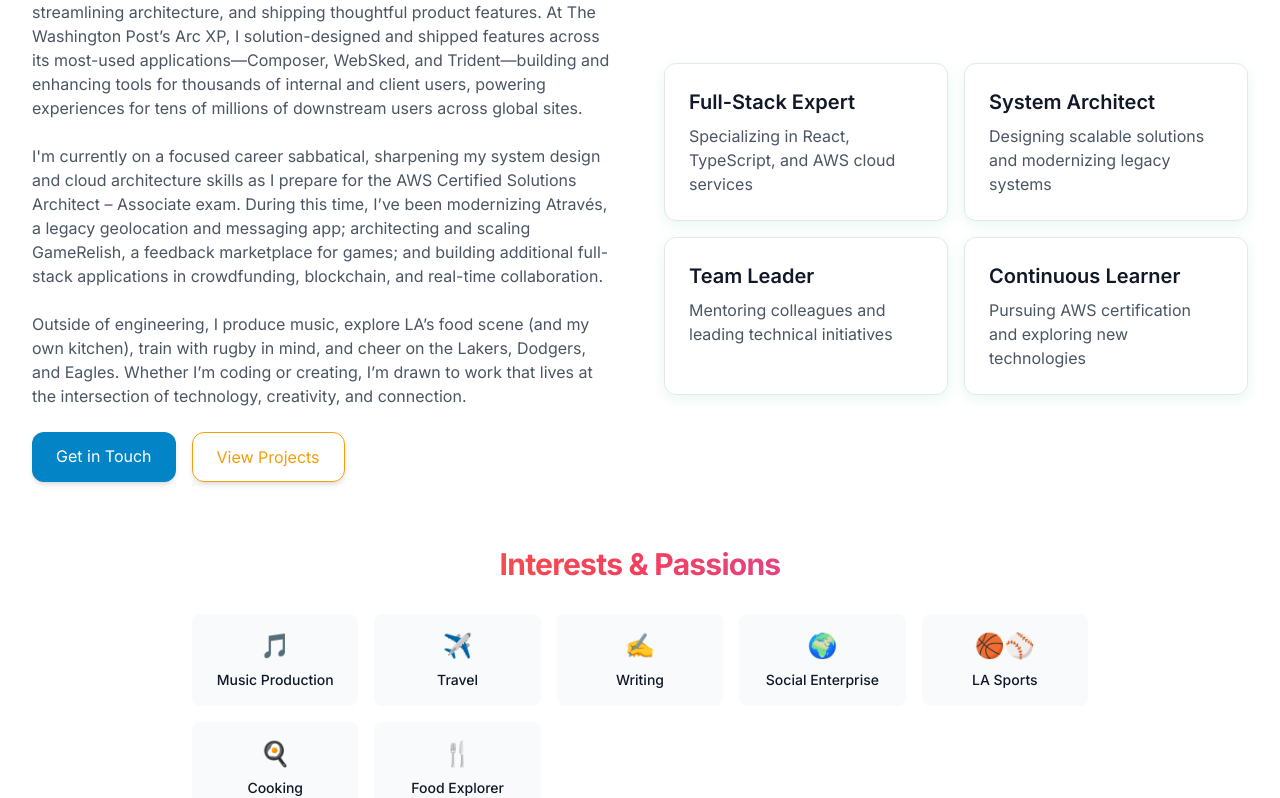
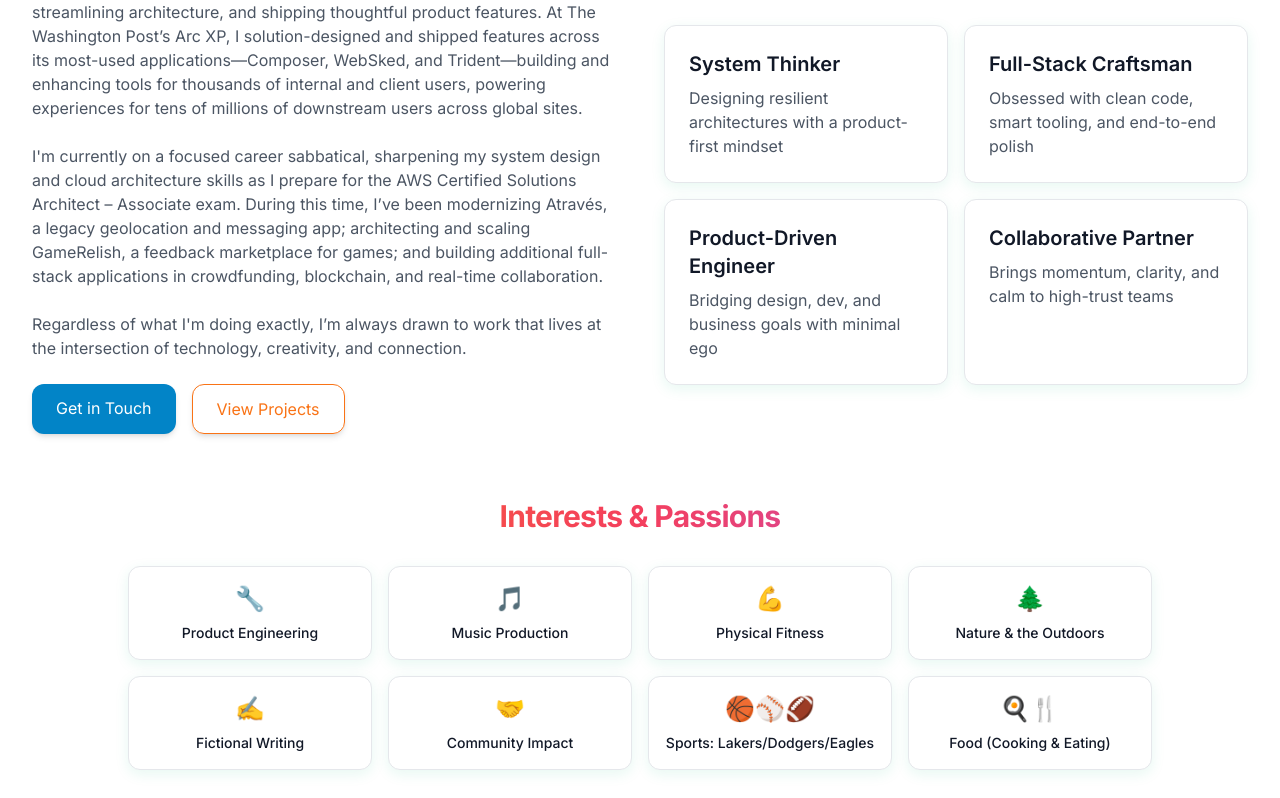
Before and after one commit to jb714/justinbell-me, a Next.js app: page / in a window 1280 px wide. Shown: the part 1008-1806 px from the top of the page. Built offline with nearby package versions, Linux system fonts and the light colour scheme.

Commit message:
Updates, to cards, color, copy and resume

```diff
--- a/components/About.tsx
+++ b/components/About.tsx
@@ -20,9 +20,11 @@ const About = () => {
               I'm a Senior Software Engineer with a passion for building scalable systems, streamlining architecture, and shipping thoughtful product features. At The Washington Post’s Arc XP, I solution-designed and shipped features across its most-used applications—Composer, WebSked, and Trident—building and enhancing tools for thousands of internal and client users, powering experiences for tens of millions of downstream users across global sites.
               </p>
               <p className="text-gray-600 dark:text-gray-300">
-              I'm currently on a focused career sabbatical, sharpening my system design and cloud architecture skills as I prepare for the AWS Certified Solutions Architect – Associate exam. During this time, I’ve been modernizing Através, a legacy geolocation and messaging app; architecting and scaling GameRelish, a feedback marketplace for games; and building additional full-stack applications in crowdfunding, blockchain, and real-time collaboration.         </p>
+              I'm currently on a focused career sabbatical, sharpening my system design and cloud architecture skills as I prepare for the AWS Certified Solutions Architect – Associate exam. During this time, I’ve been modernizing Através, a legacy geolocation and messaging app; architecting and scaling GameRelish, a feedback marketplace for games; and building additional full-stack applications in crowdfunding, blockchain, and real-time collaboration.
+              </p>
               <p className="text-gray-600 dark:text-gray-300">
-              Outside of engineering, I produce music, explore LA’s food scene (and my own kitchen), train with rugby in mind, and cheer on the Lakers, Dodgers, and Eagles. Whether I’m coding or creating, I’m drawn to work that lives at the intersection of technology, creativity, and connection.              </p>
+                Regardless of what I'm doing exactly, I’m always drawn to work that lives at the intersection of technology, creativity, and connection.
+              </p>
               <div className="flex gap-4">
                 <a
                   href="#contact"
@@ -32,7 +34,7 @@ const About = () => {
                 </a>
                 <a
                   href="#projects"
-              className="px-6 py-3 border border-amber-500 text-amber-500 rounded-xl hover:bg-amber-500 hover:text-white transition-all duration-200 ease-in-out shadow-md hover:shadow-lg"
+                  className="px-6 py-3 border border-contrast-500 text-contrast-500 rounded-xl hover:bg-contrast-500 hover:text-white transition-all duration-200 ease-in-out shadow-md hover:shadow-lg"
                 >
                   View Projects
                 </a>
@@ -40,27 +42,27 @@ const About = () => {
             </div>
             <div className="grid grid-cols-2 gap-4">
               <div className="p-6 bg-white dark:bg-gray-800 border border-gray-200 dark:border-gray-700 rounded-xl shadow-[0_4px_14px_0_rgba(16,185,129,0.1)] hover:shadow-[0_4px_20px_0_rgba(249,115,22,0.2)] transition-all duration-300">
-                <h3 className="text-xl font-semibold mb-2">Full-Stack Expert</h3>
+                <h3 className="text-xl font-semibold mb-2">System Thinker</h3>
                 <p className="text-gray-600 dark:text-gray-300">
-                  Specializing in React, TypeScript, and AWS cloud services
+                  Designing resilient architectures with a product-first mindset
                 </p>
               </div>
               <div className="p-6 bg-white dark:bg-gray-800 border border-gray-200 dark:border-gray-700 rounded-xl shadow-[0_4px_14px_0_rgba(16,185,129,0.1)] hover:shadow-[0_4px_20px_0_rgba(249,115,22,0.2)] transition-all duration-300">
-                <h3 className="text-xl font-semibold mb-2">System Architect</h3>
+                <h3 className="text-xl font-semibold mb-2">Full-Stack Craftsman</h3>
                 <p className="text-gray-600 dark:text-gray-300">
-                  Designing scalable solutions and modernizing legacy systems
+                  Obsessed with clean code, smart tooling, and end-to-end polish
                 </p>
               </div>
               <div className="p-6 bg-white dark:bg-gray-800 border border-gray-200 dark:border-gray-700 rounded-xl shadow-[0_4px_14px_0_rgba(16,185,129,0.1)] hover:shadow-[0_4px_20px_0_rgba(249,115,22,0.2)] transition-all duration-300">
-                <h3 className="text-xl font-semibold mb-2">Team Leader</h3>
+                <h3 className="text-xl font-semibold mb-2">Product-Driven Engineer</h3>
                 <p className="text-gray-600 dark:text-gray-300">
-                  Mentoring colleagues and leading technical initiatives
+                  Bridging design, dev, and business goals with minimal ego
                 </p>
               </div>
               <div className="p-6 bg-white dark:bg-gray-800 border border-gray-200 dark:border-gray-700 rounded-xl shadow-[0_4px_14px_0_rgba(16,185,129,0.1)] hover:shadow-[0_4px_20px_0_rgba(249,115,22,0.2)] transition-all duration-300">
-                <h3 className="text-xl font-semibold mb-2">Continuous Learner</h3>
+                <h3 className="text-xl font-semibold mb-2">Collaborative Partner</h3>
                 <p className="text-gray-600 dark:text-gray-300">
-                  Pursuing AWS certification and exploring new technologies
+                  Brings momentum, clarity, and calm to high-trust teams
                 </p>
               </div>
             </div>
@@ -75,34 +77,38 @@ const About = () => {
             className="mt-16"
           >
             <h3 className="heading-3 text-center mb-8 bg-gradient-to-r from-contrast-500 via-coral-500 to-accent-500 bg-clip-text text-transparent">Interests & Passions</h3>
-            <div className="grid grid-cols-2 md:grid-cols-3 lg:grid-cols-5 gap-4 max-w-4xl mx-auto">
-              <div className="text-center p-4 bg-gray-50 dark:bg-gray-800 rounded-lg">
+            <div className="grid grid-cols-2 md:grid-cols-3 lg:grid-cols-4 gap-4 max-w-5xl mx-auto">
+              <div className="text-center p-4 bg-white dark:bg-gray-800 border border-gray-200 dark:border-gray-700 rounded-xl shadow-[0_4px_14px_0_rgba(16,185,129,0.1)] hover:shadow-[0_4px_20px_0_rgba(249,115,22,0.2)] transition-all duration-300">
+                <span className="text-2xl mb-2 block">🔧</span>
+                <p className="text-sm font-medium">Product Engineering</p>
+              </div>
+              <div className="text-center p-4 bg-white dark:bg-gray-800 border border-gray-200 dark:border-gray-700 rounded-xl shadow-[0_4px_14px_0_rgba(16,185,129,0.1)] hover:shadow-[0_4px_20px_0_rgba(249,115,22,0.2)] transition-all duration-300">
                 <span className="text-2xl mb-2 block">🎵</span>
                 <p className="text-sm font-medium">Music Production</p>
               </div>
-              <div className="text-center p-4 bg-gray-50 dark:bg-gray-800 rounded-lg">
-                <span className="text-2xl mb-2 block">✈️</span>
-                <p className="text-sm font-medium">Travel</p>
+              <div className="text-center p-4 bg-white dark:bg-gray-800 border border-gray-200 dark:border-gray-700 rounded-xl shadow-[0_4px_14px_0_rgba(16,185,129,0.1)] hover:shadow-[0_4px_20px_0_rgba(249,115,22,0.2)] transition-all duration-300">
+                <span className="text-2xl mb-2 block">💪</span>
+                <p className="text-sm font-medium">Physical Fitness</p>
               </div>
-              <div className="text-center p-4 bg-gray-50 dark:bg-gray-800 rounded-lg">
+              <div className="text-center p-4 bg-white dark:bg-gray-800 border border-gray-200 dark:border-gray-700 rounded-xl shadow-[0_4px_14px_0_rgba(16,185,129,0.1)] hover:shadow-[0_4px_20px_0_rgba(249,115,22,0.2)] transition-all duration-300">
+                <span className="text-2xl mb-2 block">🌲</span>
+                <p className="text-sm font-medium">Nature & the Outdoors</p>
+              </div>
+              <div className="text-center p-4 bg-white dark:bg-gray-800 border border-gray-200 dark:border-gray-700 rounded-xl shadow-[0_4px_14px_0_rgba(16,185,129,0.1)] hover:shadow-[0_4px_20px_0_rgba(249,115,22,0.2)] transition-all duration-300">
                 <span className="text-2xl mb-2 block">✍️</span>
-                <p className="text-sm font-medium">Writing</p>
+                <p className="text-sm font-medium">Fictional Writing</p>
               </div>
-              <div className="text-center p-4 bg-gray-50 dark:bg-gray-800 rounded-lg">
-                <span className="text-2xl mb-2 block">🌍</span>
-                <p className="text-sm font-medium">Social Enterprise</p>
+              <div className="text-center p-4 bg-white dark:bg-gray-800 border border-gray-200 dark:border-gray-700 rounded-xl shadow-[0_4px_14px_0_rgba(16,185,129,0.1)] hover:shadow-[0_4px_20px_0_rgba(249,115,22,0.2)] transition-all duration-300">
+                <span className="text-2xl mb-2 block">🤝</span>
+                <p className="text-sm font-medium">Community Impact</p>
               </div>
-              <div className="text-center p-4 bg-gray-50 dark:bg-gray-800 rounded-lg">
-                <span className="text-2xl mb-2 block">🏀⚾</span>
-                <p className="text-sm font-medium">LA Sports</p>
+              <div className="text-center p-4 bg-white dark:bg-gray-800 border border-gray-200 dark:border-gray-700 rounded-xl shadow-[0_4px_14px_0_rgba(16,185,129,0.1)] hover:shadow-[0_4px_20px_0_rgba(249,115,22,0.2)] transition-all duration-300">
+                <span className="text-2xl mb-2 block">🏀⚾🏈</span>
+                <p className="text-sm font-medium">Sports: Lakers/Dodgers/Eagles</p>
               </div>
-              <div className="text-center p-4 bg-gray-50 dark:bg-gray-800 rounded-lg col-span-2 md:col-span-1">
-                <span className="text-2xl mb-2 block">🍳</span>
-                <p className="text-sm font-medium">Cooking</p>
-              </div>
-              <div className="text-center p-4 bg-gray-50 dark:bg-gray-800 rounded-lg col-span-2 md:col-span-2 lg:col-span-1">
-                <span className="text-2xl mb-2 block">🍴</span>
-                <p className="text-sm font-medium">Food Explorer</p>
+              <div className="text-center p-4 bg-white dark:bg-gray-800 border border-gray-200 dark:border-gray-700 rounded-xl shadow-[0_4px_14px_0_rgba(16,185,129,0.1)] hover:shadow-[0_4px_20px_0_rgba(249,115,22,0.2)] transition-all duration-300">
+                <span className="text-2xl mb-2 block">🍳🍴</span>
+                <p className="text-sm font-medium">Food (Cooking & Eating)</p>
               </div>
             </div>
           </motion.div>
--- a/components/Contact.tsx
+++ b/components/Contact.tsx
@@ -56,12 +56,12 @@ const Contact = () => {
             <div>
               <h3 className="text-xl font-semibold mb-4">Let's Connect</h3>
               <p className="text-gray-600 dark:text-gray-300 mb-6">
-                I'm always open to discussing new projects and ideas
+              I'm always excited to discuss new projects, product challenges, and collaboration opportunities
               </p>
               <div className="space-y-4">
                 <a
                   href="mailto:justin@justinbell.me"
-                  className="flex items-center text-gray-600 dark:text-gray-300 hover:text-accent-500 hover:underline hover:decoration-success-500 transition-all duration-200"
+                  className="flex items-center text-gray-600 dark:text-gray-300 hover:text-accent-500 transition-all duration-200"
                 >
                   <svg
                     className="w-6 h-6 mr-3"
@@ -101,7 +101,7 @@ const Contact = () => {
                   href="https://linkedin.com/in/jbell7"
                   target="_blank"
                   rel="noopener noreferrer"
-                  className="flex items-center text-gray-600 dark:text-gray-300 hover:text-rose-500 hover:underline hover:decoration-contrast-500 transition-all duration-200"
+                  className="flex items-center text-gray-600 dark:text-gray-300 hover:text-accent-500 transition-all duration-200"
                 >
                   <svg
                     className="w-6 h-6 mr-3"
--- a/components/Hero.tsx
+++ b/components/Hero.tsx
@@ -17,8 +17,7 @@ const Hero = () => {
             Senior Software Engineer
           </h1>
           <p className="text-xl text-gray-600 dark:text-gray-300 mb-8 max-w-2xl mx-auto">
-            I build elegant solutions to complex problems, focusing on creating
-            performant and user-friendly applications.
+          I craft reliable systems and intuitive experiences, focusing on performant and user-friendly applications
           </p>
           <div className="flex justify-center gap-4">
             <a
--- a/components/Navbar.tsx
+++ b/components/Navbar.tsx
@@ -30,7 +30,7 @@ const Navbar = () => {
                 <Link
                   key={item.name}
                   href={item.href}
-                  className="text-gray-600 hover:text-accent-500 dark:text-gray-300 dark:hover:text-accent-400 hover:underline hover:decoration-success-500 transition-all duration-200"
+                  className="text-gray-600 hover:text-accent-500 dark:text-gray-300 dark:hover:text-accent-400 transition-all duration-200"
                 >
                   {item.name}
                 </Link>
@@ -69,7 +69,7 @@ const Navbar = () => {
                 <Link
                   key={item.name}
                   href={item.href}
-                  className="block px-3 py-2 rounded-xl text-gray-600 hover:text-accent-500 dark:text-gray-300 dark:hover:text-accent-400 hover:underline hover:decoration-success-500 transition-all duration-200"
+                  className="block px-3 py-2 rounded-xl text-gray-600 hover:text-accent-500 dark:text-gray-300 dark:hover:text-accent-400 transition-all duration-200"
                   onClick={() => setIsOpen(false)}
                 >
                   {item.name}
--- a/components/Resume.tsx
+++ b/components/Resume.tsx
@@ -101,7 +101,7 @@ const Resume = () => {
 
           {/* Education Section */}
           <h3 className="heading-3 text-center mt-16 mb-8 bg-gradient-to-r from-contrast-500 via-coral-500 to-accent-500 bg-clip-text text-transparent">Education</h3>
-          <div className="space-y-4 max-w-3xl mx-auto">
+          <div className="space-y-4 max-w-2xl mx-auto">
             {education.map((edu, index) => (
               <motion.div
                 key={edu.school}
@@ -109,7 +109,7 @@ const Resume = () => {
                 whileInView={{ opacity: 1, y: 0 }}
                 transition={{ duration: 0.5, delay: index * 0.1 }}
                 viewport={{ once: true }}
-                className="bg-gray-50 dark:bg-gray-800 rounded-lg p-6"
+                className="bg-white dark:bg-gray-800 border border-gray-200 dark:border-gray-700 rounded-xl p-6 shadow-[0_4px_14px_0_rgba(16,185,129,0.1)] hover:shadow-[0_4px_20px_0_rgba(249,115,22,0.2)] transition-all duration-300"
               >
                 <div className="flex flex-col md:flex-row md:items-center md:justify-between">
                   <div>
```
Also changed, not shown: components/Projects.tsx (+7 -7 lines), 1 other file (tests, documents, lock files or other folders).
